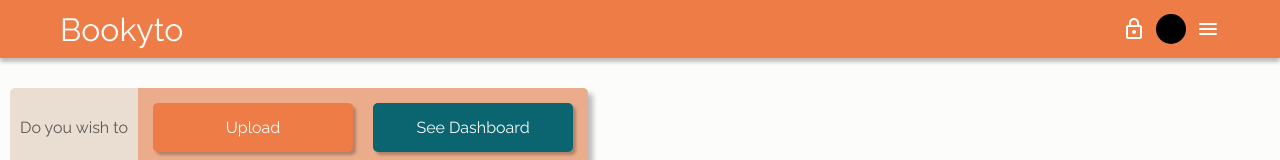
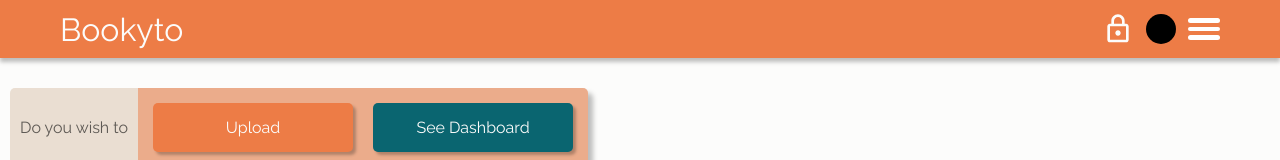
Before and after one commit to AliakseiPV/bookyto, a React (Create React App) app in the folder client/: page / in a window 1280 px wide. Shown: the top 160 px of the page. Built offline with nearby package versions, Linux system fonts and the light colour scheme.

Commit message:
add burger menu

```diff
--- a/client/src/components/BookList/BookList.jsx
+++ b/client/src/components/BookList/BookList.jsx
@@ -8,7 +8,7 @@
 	return (
 		<div className="Book__List">
 			{data.map((book) =>
-			<BookItem key={book.id} book={book}/>
+				<BookItem book={book}/>
 			)}
 		</div>
 	);
--- /dev/null
+++ b/client/src/components/BurgerMenu/BurgerMenu.jsx
@@ -0,0 +1,51 @@
+import React, {useState} from "react";
+import './BurgerMenu.scss'
+import { DropMenu } from "../DropMenu";
+import {useSelector} from "react-redux";
+import { dropDownBuyer, dropDownSeller } from '../../helpers/dropMenuNav';
+
+const Navbar = () => {
+    const user = useSelector(state => state.user)
+
+    const [burger_class, setBurgerClass] = useState("burger-bar unclicked")
+    const [menu_class, setMenuClass] = useState("hidden")
+    const [isMenuClicked, setIsMenuClicked] = useState(false)
+
+    const updateMenu = () => {
+        if(!isMenuClicked) {
+            setBurgerClass("burger-bar clicked")
+            setMenuClass("visible")
+        }
+        else {
+            setBurgerClass("burger-bar unclicked")
+            setMenuClass("hidden")
+        }
+        setIsMenuClicked(!isMenuClicked)
+    }
+    return(
+        <>
+            <div className="burger-menu" onClick={updateMenu}>
+                <div className={burger_class} ></div>
+                <div className={burger_class} ></div>
+                <div className={burger_class} ></div>
+            </div>
+            {user.userInfo.role === 'Seller' ?
+				<DropMenu
+                    fillData={dropDownSeller}
+                    className={menu_class}
+                />
+                :
+                <></>
+            }
+            {user.userInfo.role === 'Buyer' ?
+                <DropMenu
+                    fillData={dropDownBuyer}
+                    className={menu_class}/>
+                :
+                <></>
+            }
+        </>
+    )
+}
+
+export default Navbar
--- /dev/null
+++ b/client/src/components/BurgerMenu/BurgerMenu.scss
@@ -0,0 +1,40 @@
+.burger-menu {
+    width: 2em;
+    display: flex;
+    flex-direction: column;
+    justify-content: center;
+    gap: 4px;
+}
+.burger-bar {
+    width: 100%;
+    height: 0.3em;
+    background-color: white;
+    border-radius: 0.5em;
+}
+/* ------------- sliding menu ------------------ */
+.hidden {
+    display: none;
+}
+.visible {
+    display: inherit;
+}
+
+/* ----- animations--------- */
+/* clicked */
+.burger-bar.clicked:nth-child(1){
+    transform: rotate(45deg) translate(0.5em, 0.4em);
+    transition: ease-out 0.5s;
+}
+.burger-bar.clicked:nth-child(2){
+    transform: scale(0.1);
+    transition: ease-out 0.5s;
+}
+.burger-bar.clicked:nth-child(3){
+    transform: rotate(135deg) translate(-0.4em, 0.3em);
+    transition: ease-out 0.5s;
+}
+/* unclicked */
+.burger-bar.unclicked {
+    transform: rotate(0) translate(0);
+    transition: cubic-bezier(0.175, 0.885, 0.32, 1.275) 0.5s;
+}
--- /dev/null
+++ b/client/src/components/BurgerMenu/index.js
@@ -0,0 +1 @@
+export {default as BurgerMenu} from './BurgerMenu'
--- a/client/src/components/DropMenu/DropMenu.jsx
+++ b/client/src/components/DropMenu/DropMenu.jsx
@@ -1,13 +1,15 @@
 import React from 'react';
 import "./DropMenu.scss"
 import {NavList} from "../index";
+import classNames from 'classnames';
 
-const DropMenu = ({object}) => {
+const DropMenu = ({fillData, className}) => {
+
     return (
-		<div className="Drop-Menu scale-in-ver-top">
+		<div className={classNames("Drop-Menu scale-in-ver-top", className)}>
 			<div className='arrow-top'></div>
 			<NavList
-				list={object}
+				list={fillData}
 				className={'List'}
 			/>
 		</div>
--- a/client/src/components/DropMenu/DropMenu.scss
+++ b/client/src/components/DropMenu/DropMenu.scss
@@ -3,7 +3,7 @@
 .Drop-Menu {
     font-weight: 300;
     text-transform: none;
-    display: block;
+    display: none;
     position: absolute;
     width: 165px;
     border-radius: 3px;
@@ -31,6 +31,7 @@
         text-decoration: none;
     }
     .arrow-top:after {
+        transform: scale(1.4);
         content: " ";
         position: absolute;
         border-top: none;
--- a/client/src/components/NavBar/NavBar.jsx
+++ b/client/src/components/NavBar/NavBar.jsx
@@ -3,14 +3,13 @@
 import ShoppingCartIcon from '@mui/icons-material/ShoppingCart';
 import LockOutlinedIcon from '@mui/icons-material/LockOutlined';
 import LockOpenOutlinedIcon from '@mui/icons-material/LockOpenOutlined';
-import MenuRoundedIcon from '@mui/icons-material/MenuRounded';
 import {LOGIN_ROUTE, STORE_ROUTE, BASKET_ROUTE, PROFILE_ROUTE} from "../../utils/consts";
 import { AUTH_FALSE, CLEAR_USERINFO } from '../../store/types';
 import {Link, useNavigate} from 'react-router-dom'
-import DropMenu from '../DropMenu/DropMenu';
 import {useDispatch, useSelector} from "react-redux";
-import { dropDownBuyer, dropDownSeller } from '../../helpers/dropMenuNav';
 import { useScrollPosition } from '../../hooks/useScrollPosition';
+import { BurgerMenu } from '../BurgerMenu';
+
 
 function NavBar() {
 	const navigate = useNavigate();
@@ -46,7 +45,7 @@
                             <Link to={LOGIN_ROUTE}
                                     onClick={() => navigate(LOGIN_ROUTE)}
                             >
-                                    <LockOutlinedIcon className="Nav-Bar__Icon"/>
+                                    <LockOutlinedIcon sx={{fontSize: "2em"}} className="Nav-Bar__Icon"/>
                             </Link>
                         </li>
                         :
@@ -55,13 +54,13 @@
 								<Link to={BASKET_ROUTE}
 									  onClick={() => navigate(BASKET_ROUTE)}
 								>
-									<ShoppingCartIcon className="Nav-Bar__Icon"/>
+									<ShoppingCartIcon sx={{fontSize: "2em"}} className="Nav-Bar__Icon"/>
 								</Link>
 							</li>
 							<li
 								onClick={() => logout(user)}
 							>
-								<LockOpenOutlinedIcon className="Nav-Bar__Icon"/>
+								<LockOpenOutlinedIcon sx={{fontSize: "2em"}} className="Nav-Bar__Icon"/>
 							</li>
 						</>
                     }
@@ -73,20 +72,7 @@
 						</Link>
 					</li>
                     <li className='Dropdown'>
-						<label htmlFor="burger" className='Dropdown__burger'>
-							<MenuRoundedIcon className='Nav-Bar__Icon'/>
-							<input type="checkbox" id='burger'/>
-							{user.userInfo.role === 'Seller' ?
-								<DropMenu object={dropDownSeller}/>
-								:
-								<></>
-							}
-							{user.userInfo.role === 'Buyer' ?
-								<DropMenu object={dropDownBuyer}/>
-								:
-								<></>
-							}
-						</label>
+						<BurgerMenu/>
                     </li>
                 </ul>
            	</div>
--- a/client/src/components/NavBar/NavBar.scss
+++ b/client/src/components/NavBar/NavBar.scss
@@ -27,7 +27,8 @@
         ul {
         display: flex;
         justify-content: center;
-        gap: 10px;
+        align-items: center;
+        gap: 12px;
         }
         li {
         cursor: pointer;
@@ -39,8 +40,6 @@
         transform: translateY(2px);
     }
     &__Icon {
-        width: 26px;
-        height: 26px;
         color: $desert-storm;
     }
     &__profile-img {
@@ -53,17 +52,9 @@
 
 .Dropdown{
     display: inline-block;
-
-    &__burger {
-        display: flex;
-        align-items: center;
-        justify-content: center;
-        cursor: pointer;
-
-    }
     .Drop-Menu {
-        right: 26px;
-        top: 50px;
+        right: 30px;
+        top: 55px;
         li:nth-child(4) {
             background: white;
             border-radius: 3px;
@@ -73,21 +64,4 @@
             border-radius: 3px;
         }
     }
-    #burger {
-        position: absolute;
-        left: -999999px;
-        visibility: hidden;
-    }
-    #burger:checked ~ .Drop-Menu {
-        display: none;
-        li:nth-child(4) {
-            background: white;
-            border-radius: 3px;
-        }
-        li:nth-child(5) {
-            background: white;
-            border-radius: 3px;
-        }
-    }
-
 }
--- a/client/src/components/Slider/Slider.jsx
+++ b/client/src/components/Slider/Slider.jsx
@@ -11,7 +11,6 @@
         />
     );
 }
-
 function SamplePrevArrow({onClick}) {
     return (
         <div
@@ -44,7 +43,7 @@
         <div style={{width: "1050px"}}>
             <Slider {...settings}>
         {books.map(book =>
-            <div>
+            <div key={book.id}>
                 <img
                     className="slider-img"
                     onClick={() => {}}
--- a/client/src/components/index.js
+++ b/client/src/components/index.js
@@ -6,4 +6,5 @@
 export {NavList} from './NavList'
 export {BookItem} from './BookItem'
 export {BookList} from './BookList'
+export {BurgerMenu} from './BurgerMenu'
 export {Slider} from './Slider'
--- a/client/src/index.css
+++ b/client/src/index.css
@@ -79,8 +79,8 @@
     padding-right: calc(50% - 1500px/2);
 }
 .scale-in-ver-top {
-    -webkit-animation: scale-in-ver-top 0.3s cubic-bezier(0.250, 0.460, 0.450, 0.940) both;
-    animation: scale-in-ver-top 0.3s cubic-bezier(0.250, 0.460, 0.450, 0.940) both;
+    -webkit-animation: scale-in-ver-top 0.5s cubic-bezier(0.250, 0.460, 0.450, 0.940) both;
+    animation: scale-in-ver-top 0.5s cubic-bezier(0.250, 0.460, 0.450, 0.940) both;
 }
 .scale-in-hor-right {
 	-webkit-animation: scale-in-hor-right 0.4s cubic-bezier(0.250, 0.460, 0.450, 0.940) both;
--- a/client/src/pages/StorePage/StorePage.jsx
+++ b/client/src/pages/StorePage/StorePage.jsx
@@ -7,7 +7,6 @@
 import { genres } from '../../utils/bookgenres';
 import {Button, Input} from "../../ui-kit";
 import SearchIcon from '@mui/icons-material/Search';
-import testData from '../../TestData/book.json'
 
 
 const StorePage = () => {
@@ -43,7 +42,6 @@
                         <></>
                     }  */}
                 </div>
-
             </div>
             <div className='Store__trending'>
                     <h1>Trending books</h1>
```
